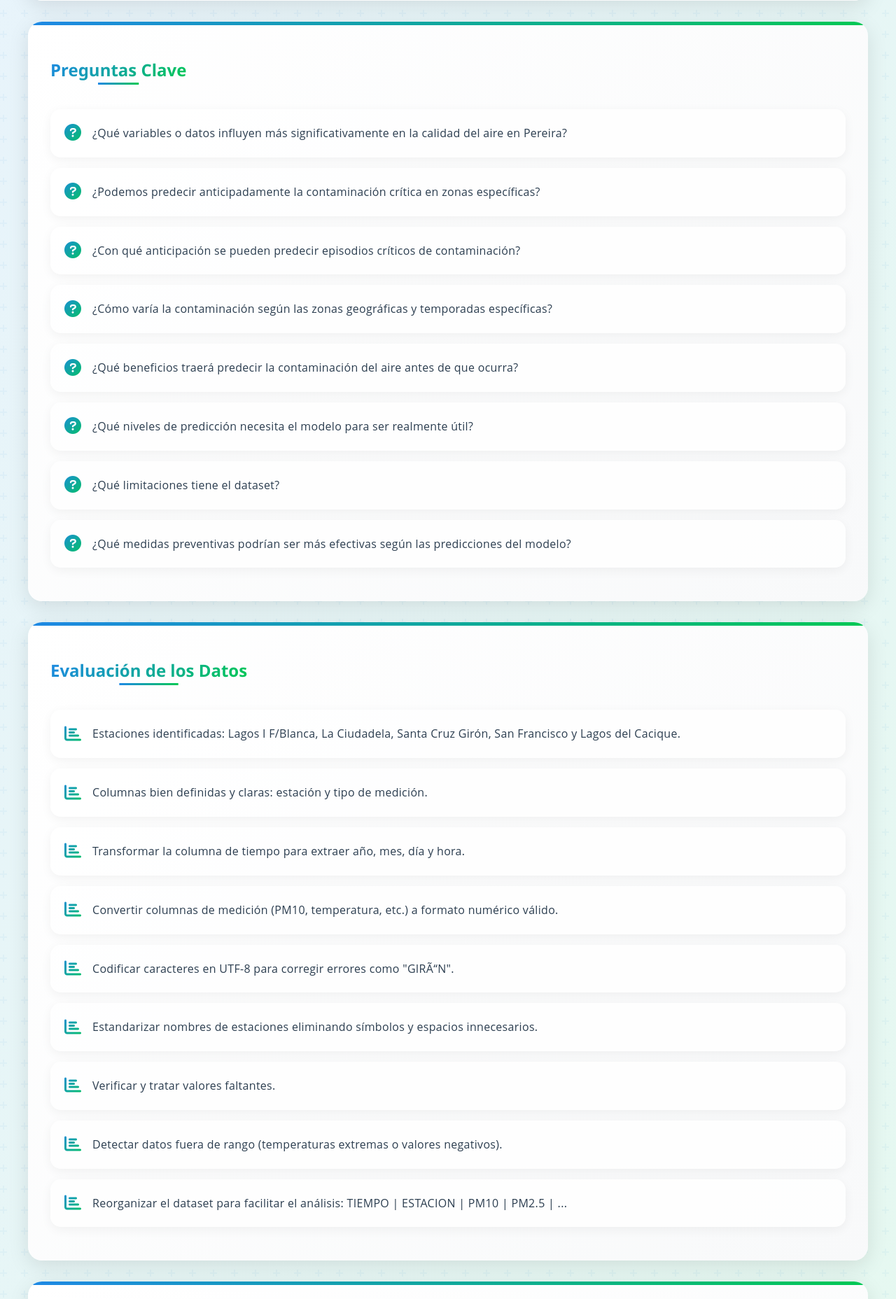
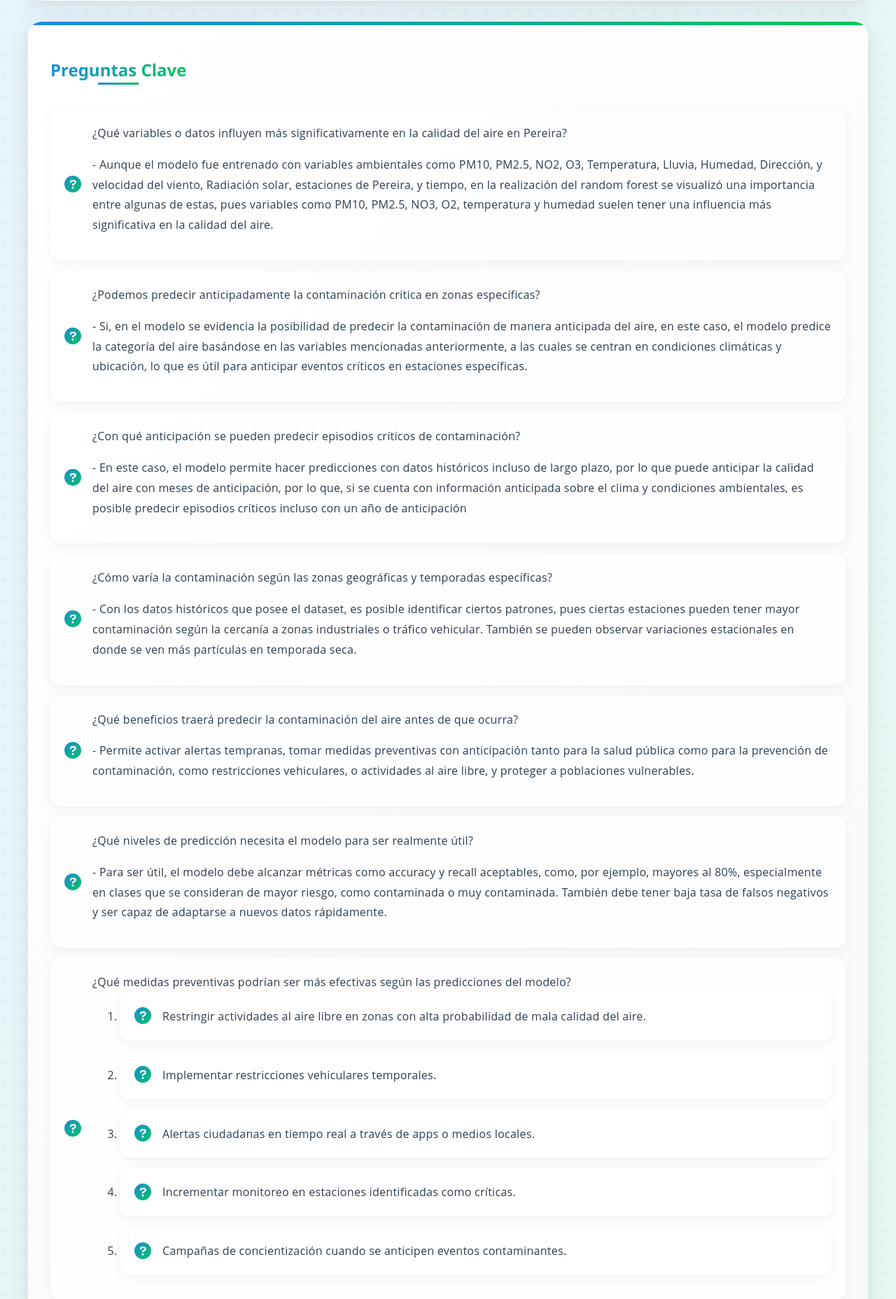
Before and after one commit to SantiagoTH0/Proyect-Air, a Flask app: page /Entendimiento in a window 1280 px wide. Shown: the part 736-2592 px from the top of the page at 70% size. Run offline with Flask 3, Linux system fonts and the light colour scheme.

Commit message:
Cambios a entendimiento de datos

```diff
--- a/templates/Entendimiento.html
+++ b/templates/Entendimiento.html
@@ -30,14 +30,33 @@
             <div class="card-body">
                 <h2>Preguntas Clave</h2>
                 <ul class="preguntas-list">
-                    <li>¿Qué variables o datos influyen más significativamente en la calidad del aire en Pereira?</li>
-                    <li>¿Podemos predecir anticipadamente la contaminación crítica en zonas específicas?</li>
-                    <li>¿Con qué anticipación se pueden predecir episodios críticos de contaminación?</li>
-                    <li>¿Cómo varía la contaminación según las zonas geográficas y temporadas específicas?</li>
-                    <li>¿Qué beneficios traerá predecir la contaminación del aire antes de que ocurra?</li>
-                    <li>¿Qué niveles de predicción necesita el modelo para ser realmente útil?</li>
-                    <li>¿Qué limitaciones tiene el dataset?</li>
-                    <li>¿Qué medidas preventivas podrían ser más efectivas según las predicciones del modelo?</li>
+                    <li>¿Qué variables o datos influyen más significativamente en la calidad del aire en Pereira?
+                        <p>- Aunque el modelo fue entrenado con variables ambientales como PM10, PM2.5, NO2, O3, Temperatura, Lluvia, Humedad, Dirección, y velocidad del viento, Radiación solar, estaciones de Pereira, y tiempo, en la realización del random forest se visualizó una importancia entre algunas de estas, pues variables como PM10, PM2.5, NO3, O2, temperatura y humedad suelen tener una influencia más significativa en la calidad del aire. </p>
+                    </li>
+                    <li>¿Podemos predecir anticipadamente la contaminación crítica en zonas específicas?
+                        <p>- Si, en el modelo se evidencia la posibilidad de predecir la contaminación de manera anticipada del aire, en este caso, el modelo predice la categoría del aire basándose en las variables mencionadas anteriormente, a las cuales se centran en condiciones climáticas y ubicación, lo que es útil para anticipar eventos críticos en estaciones específicas.</p>
+                    </li>
+                    <li>¿Con qué anticipación se pueden predecir episodios críticos de contaminación?
+                        <p>- En este caso, el modelo permite hacer predicciones con datos históricos incluso de largo plazo, por lo que puede anticipar la calidad del aire con meses de anticipación, por lo que, si se cuenta con información anticipada sobre el clima y condiciones ambientales, es posible predecir episodios críticos incluso con un año de anticipación </p>
+                    </li>
+                    <li>¿Cómo varía la contaminación según las zonas geográficas y temporadas específicas?
+                        <p>- Con los datos históricos que posee el dataset, es posible identificar ciertos patrones, pues ciertas estaciones pueden tener mayor contaminación según la cercanía a zonas industriales o tráfico vehicular. También se pueden observar variaciones estacionales en donde se ven más partículas en temporada seca.</p>
+                    </li>
+                    <li>¿Qué beneficios traerá predecir la contaminación del aire antes de que ocurra?
+                        <p>- Permite activar alertas tempranas, tomar medidas preventivas con anticipación tanto para la salud pública como para la prevención de contaminación, como restricciones vehiculares, o actividades al aire libre, y proteger a poblaciones vulnerables. </p>
+                    </li>
+                    <li>¿Qué niveles de predicción necesita el modelo para ser realmente útil?
+                        <p>- Para ser útil, el modelo debe alcanzar métricas como accuracy y recall aceptables, como, por ejemplo, mayores al 80%, especialmente en clases que se consideran de mayor riesgo, como contaminada o muy contaminada. También debe tener baja tasa de falsos negativos y ser capaz de adaptarse a nuevos datos rápidamente. </p>
+                    </li>
+                    <li>¿Qué medidas preventivas podrían ser más efectivas según las predicciones del modelo?
+                        <ol>
+                            <li>Restringir actividades al aire libre en zonas con alta probabilidad de mala calidad del aire.</li>
+                            <li>Implementar restricciones vehiculares temporales.</li>
+                            <li>Alertas ciudadanas en tiempo real a través de apps o medios locales.</li>
+                            <li>Incrementar monitoreo en estaciones identificadas como críticas.</li>
+                            <li>Campañas de concientización cuando se anticipen eventos contaminantes.</li>
+                        </ol>
+                    </li>
                 </ul>
             </div>
         </section>
@@ -46,6 +65,7 @@
             <div class="card-body">
                 <h2>Evaluación de los Datos</h2>
                 <ul class="evaluacion-list">
+                    <p>Basado en el conjunto de datos seleccionado para el proyecto, obtenido desde el portal datos.gov.co y que registra información sobre la calidad del aire en diferentes estaciones de Pereira, se realizó un análisis inicial en el cual se identificaron las siguientes características y necesidades de limpieza:</p>
                     <li>Estaciones identificadas: Lagos I F/Blanca, La Ciudadela, Santa Cruz Girón, San Francisco y Lagos del Cacique.</li>
                     <li>Columnas bien definidas y claras: estación y tipo de medición.</li>
                     <li>Transformar la columna de tiempo para extraer año, mes, día y hora.</li>
```
